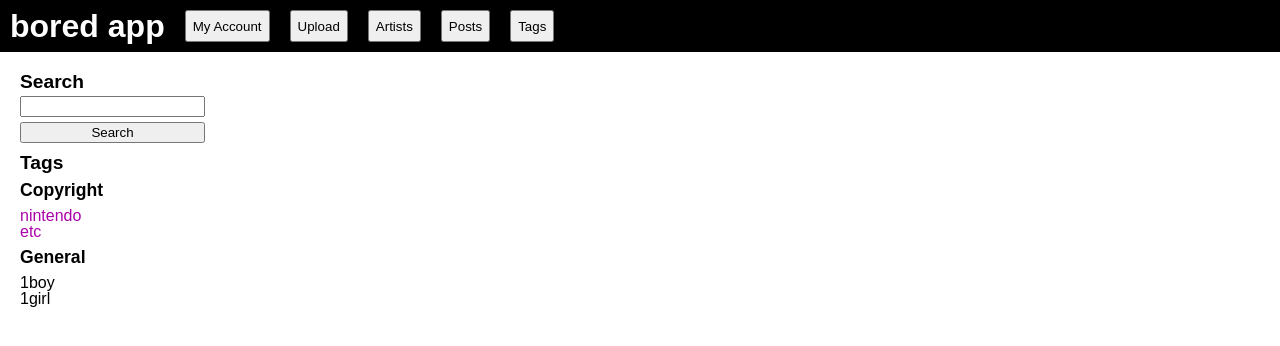
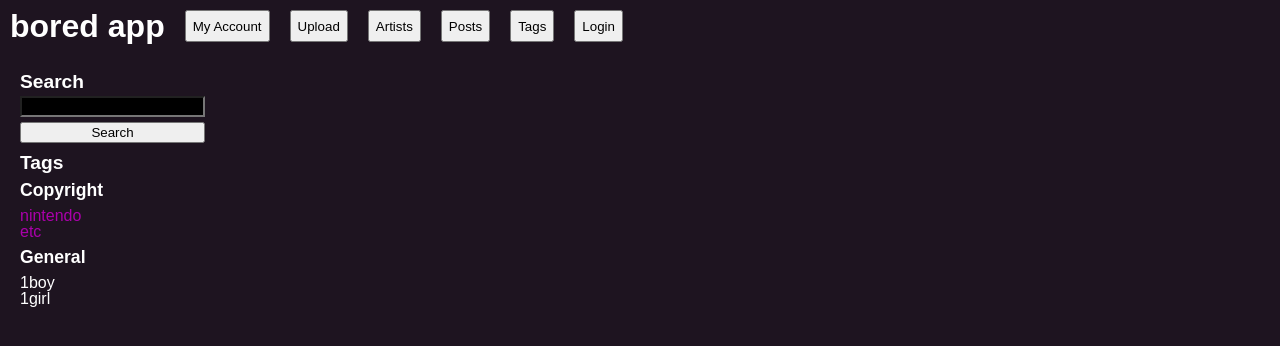
Before and after one commit to Fekinox/bored-frontend, a plain HTML site: page index.html in a window 1280 px wide. Drawn offline with Linux system fonts and the light colour scheme; no server answers.

Commit message:
Add login functionality- prepare to deploy on Heroku for testing

```diff
--- a/css/style.css
+++ b/css/style.css
@@ -47,11 +47,20 @@ table {
 	border-spacing: 0;
 }
 
+body {
+    background-color: #1e1420;
+    color: #ffffff;
+}
+
 header {
-    background-color: black;
     color: white;
     padding: 10px;
 
+    display: flex;
+    gap: 20px;
+}
+
+div.button-hbox {
     display: flex;
     gap: 20px;
 }
@@ -115,3 +124,8 @@ form#search {
     align-items: stretch;
     gap: 5px;
 }
+
+input[type=text] {
+    background-color: black;
+    color: #ffffff;
+}
--- a/index.html
+++ b/index.html
@@ -10,11 +10,13 @@
     <body>
         <header>
             <h1>bored app</h1>
-            <button>My Account</button>
-            <button>Upload</button>
-            <button>Artists</button>
-            <button>Posts</button>
-            <button>Tags</button>
+            <div class="button-hbox">
+                <button>My Account</button>
+                <button>Upload</button>
+                <button>Artists</button>
+                <button>Posts</button>
+                <button>Tags</button>
+            </div>
         </header>
         <main>
             <div id="sidebar">
--- a/src/main.js
+++ b/src/main.js
@@ -1,4 +1,4 @@
-const API_URL = 'https://bored-fekinox-0a1792ab3282.herokuapp.com'
+const API_URL = 'https://localhost:7777'
 
 async function getPosts(searchTags, page) {
     params = []
@@ -40,4 +40,26 @@ async function updatePostView(searchTags, page) {
     }
 }
 
+const buttonContainer = document.querySelector('header div.button-hbox')
+const loginButton = document.createElement('button')
+loginButton.textContent = 'Login'
+loginButton.addEventListener('click', async (event) => {
+    const resp = await fetch(`${API_URL}/api/auth/login`, {
+        method: 'POST',
+        credentials: 'include',
+        headers: {
+            "Content-Type": "application/json"
+        },
+        body: JSON.stringify({
+            user: "foo",
+            password: "foo",
+        })
+    })
+
+    const json = await resp.json()
+    console.log(json)
+})
+
+buttonContainer.appendChild(loginButton)
+
 updatePostView("", 1)
```
